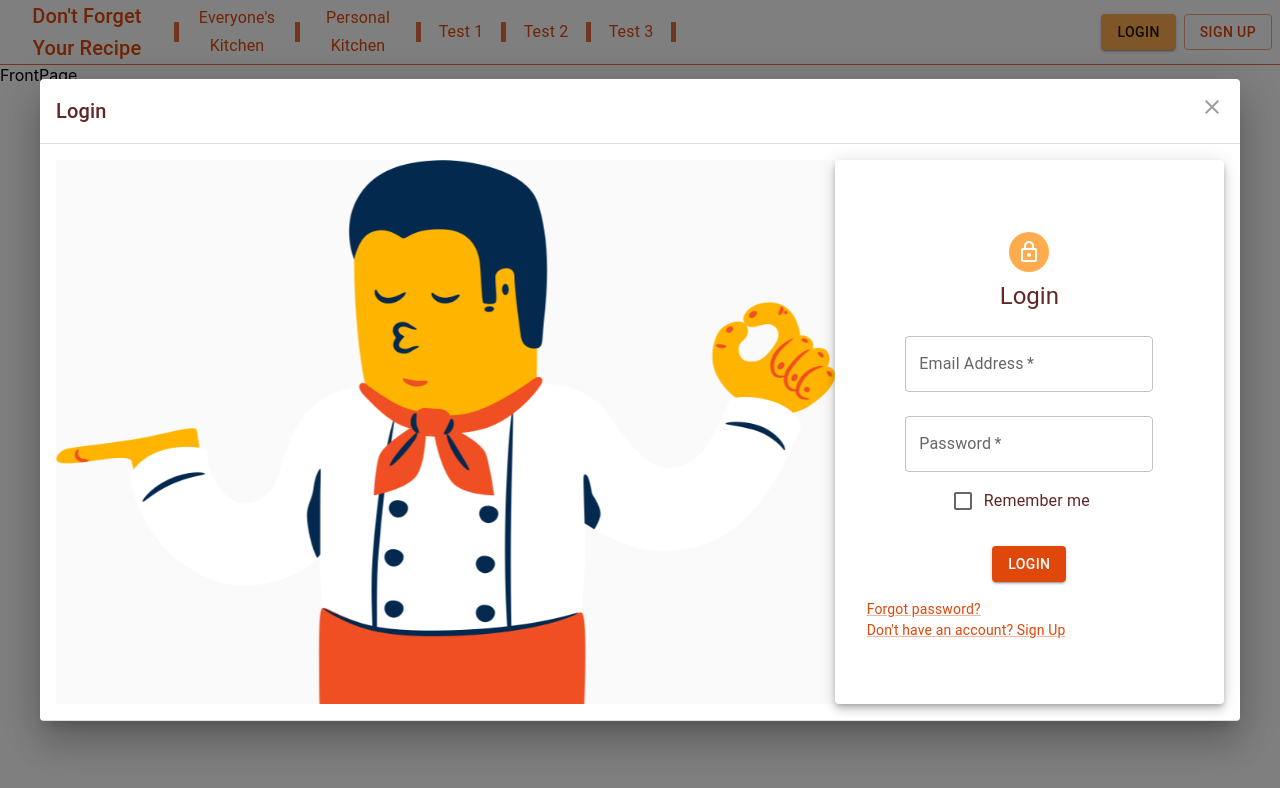
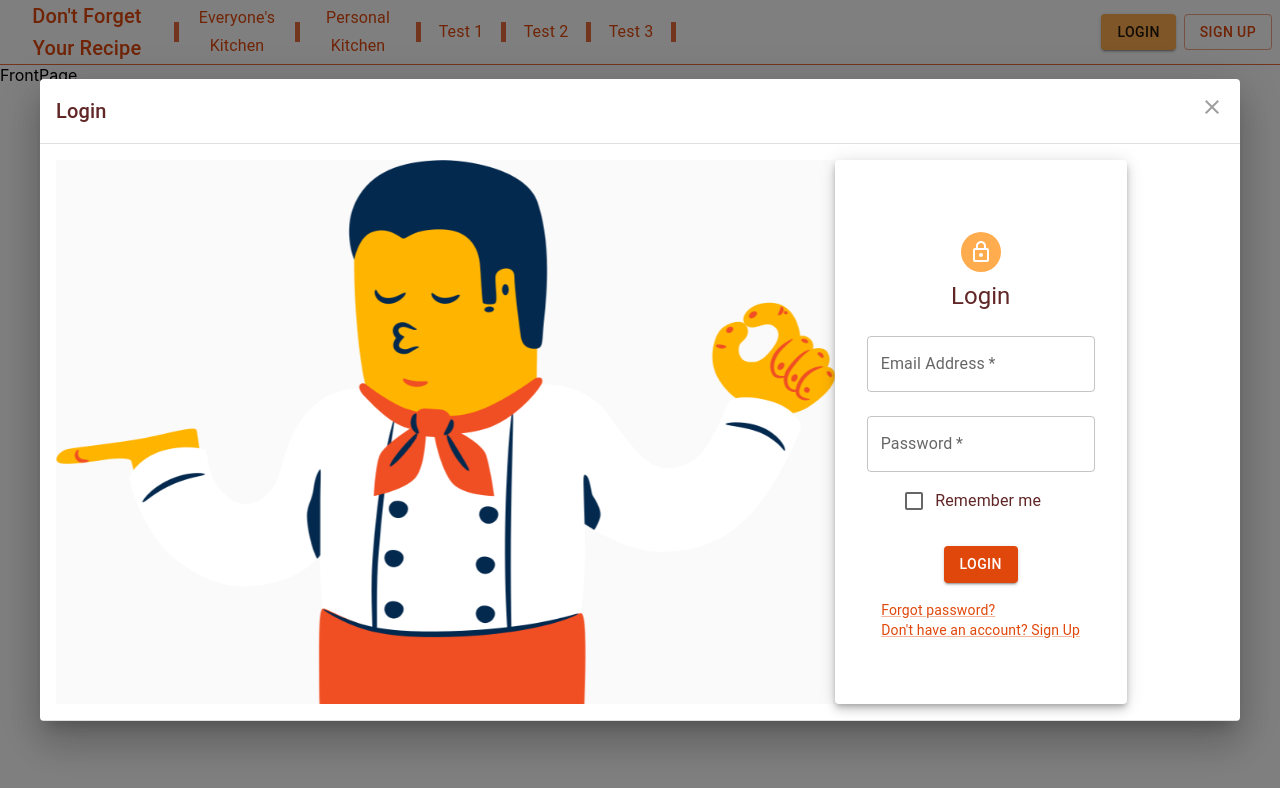
Before and after one commit to IT-Project-Team-70/IT-Project, a React (Create React App) app in the folder front-end/: page / in a window 1280 px wide. Both pictures are taken after a click on the button "LOGIN". Shown: the top 788 px of the page. Built offline with nearby package versions, Linux system fonts and the light colour scheme.

Commit message:
make component align to center

```diff
--- a/front-end/src/containers/login/login.js
+++ b/front-end/src/containers/login/login.js
@@ -51,7 +51,7 @@ export default function LoginPanel({ onChange = () => {} }) {
             backgroundPosition: 'start',
           }}
         />
-        <Grid item xs={12} sm={8} md={4} lg={4} component={Paper} elevation={6}>
+        <Grid item xs={12} sm={8} md={4} lg={3} component={Paper} elevation={6}>
           <Box
             sx={{
               my: 8,
@@ -104,7 +104,7 @@ export default function LoginPanel({ onChange = () => {} }) {
                 login
               </Button>
             </Box>
-            <Grid container flexDirection="column">
+            <Grid container flexDirection="column" alignContent={'center'}>
               <Grid item>
                 <Link href="#" variant="body2">
                   Forgot password?
@@ -117,6 +117,7 @@ export default function LoginPanel({ onChange = () => {} }) {
                     setToSignUP(true)
                   }}
                   variant="body2"
+                  display={'block'}
                 >
                   {"Don't have an account? Sign Up"}
                 </Link>
```
